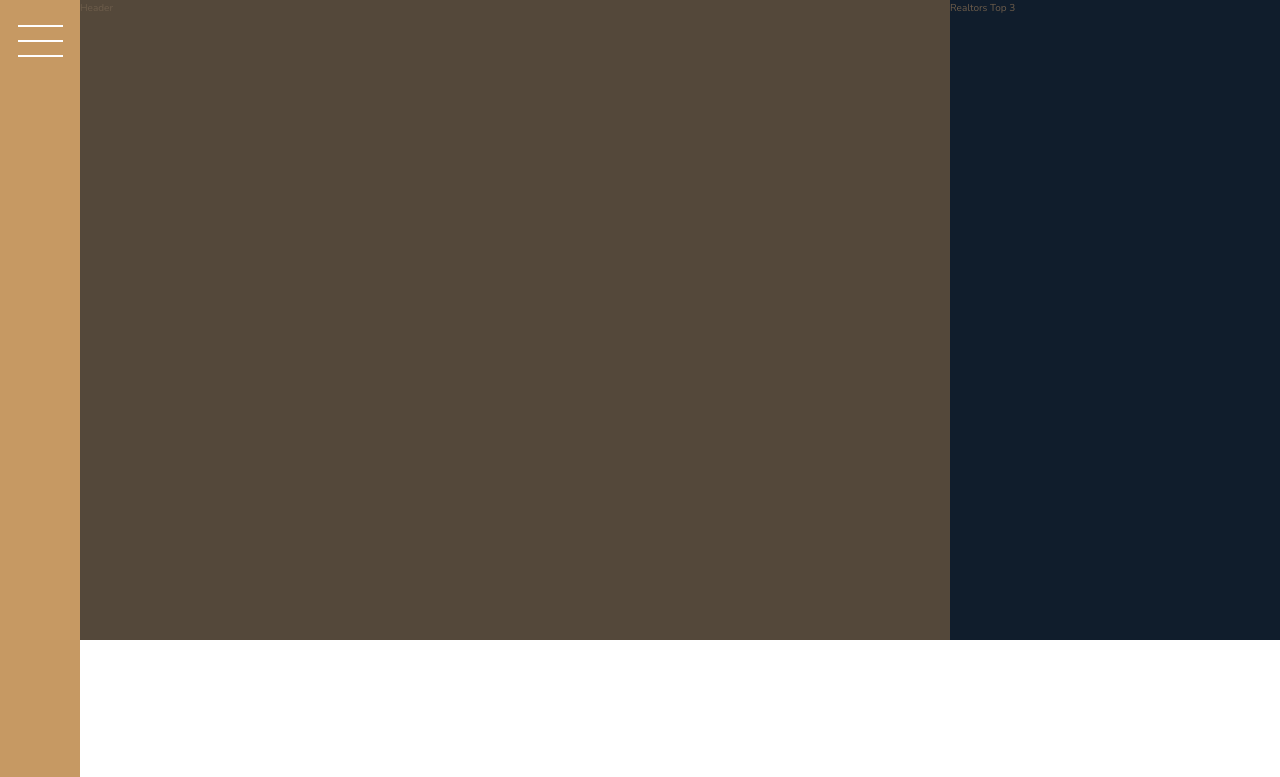
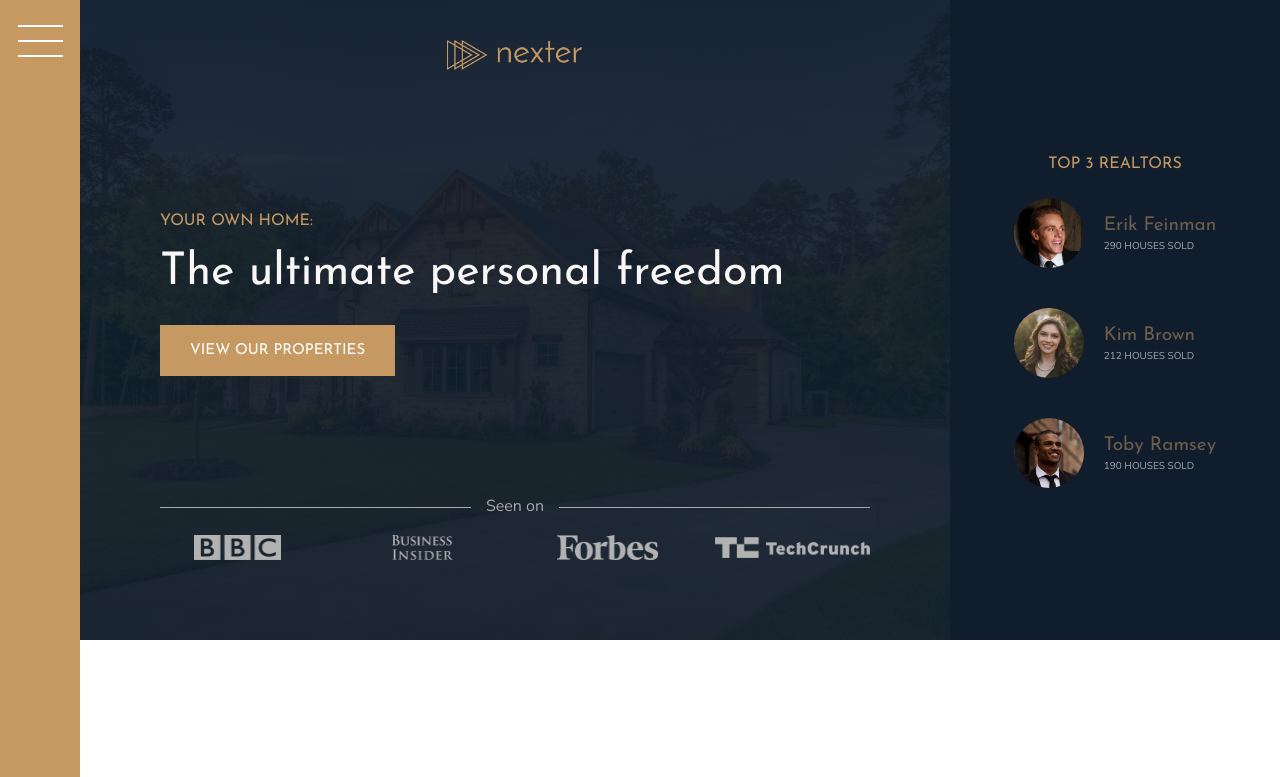
Before and after one commit to pedroariel01/using-css-grid, a website: page index.html in a window 1280 px wide. Shown: the top 777 px of the page. Drawn offline with nearby package versions, Linux system fonts and the light colour scheme.

Commit message:
Built Headers and Realtor Section

```diff
--- a/index.html
+++ b/index.html
@@ -16,10 +16,36 @@
           <button class="nav-btn"></button>
         </div>
     <header class="header">
-      Header
+      <img src="img/logo.png" alt="" class="header__logo">
+      <h3 class="heading-3">Your own home:</h3>
+      <h1 class="heading-1">The ultimate personal freedom</h1>
+      <button class="btn header__btn">View our properties</button>
+      <div class="header__seen-on-text">Seen on</div>
+      <div class="header__seen-on-logos"><img src="img/logo-bbc.png" alt="">
+        <img src="img/logo-bi.png" alt=""><img src="img/logo-forbes.png" alt=""><img src="img/logo-techcrunch.png"
+                                                                                                             alt="">
+      </div>
     </header>
     <div class="realtors">
-      Realtors Top 3
+      <h3 class="heading-3">Top 3 Realtors</h3>
+      <div class="realtors__list" >
+        <img src="img/realtor-1.jpeg" alt="" class="realtors__img">
+        <div class="realtors__details">
+          <h4 class="heading-4">Erik Feinman</h4>
+          <p class="realtors__sold">290 Houses sold</p>
+        </div>
+        <img src="img/realtor-2.jpeg" alt="" class="realtors__img">
+        <div class="realtors__details">
+          <h4 class="heading-4">Kim Brown</h4>
+          <p class="realtors__sold">212 Houses sold</p>
+        </div>
+        <img src="img/realtor-3.jpeg" alt=""class="realtors__img">
+        <div class="realtors__details">
+          <h4 class="heading-4">Toby Ramsey</h4>
+          <p class="realtors__sold">190 Houses sold</p>
+        </div>
+      </div>
+
     </div>
     <section class="features">
       <div class="feature">
--- a/sass/_header.scss
+++ b/sass/_header.scss
@@ -1,5 +1,66 @@
 .header{
   background-color: $color-grey-dark-1;
     grid-column: full-start/col-end 6;
+  background-image: linear-gradient(rgba($color-secondary,.93),rgba($color-secondary,.93)), url("../img/hero.jpeg");
+  background-size: cover;
+  background-position: center;
+  padding: 8rem;
+
+  display: grid;
+  grid-template-rows: 1fr min-content minmax(6rem, min-content) 1fr;
+  grid-template-columns: minmax(min-content, max-content);
+  justify-content: center;
+  grid-row-gap: 1.5rem;
+  padding-top: 4rem;
+
+  &__logo{
+    height: 3rem;
+    justify-self: center;
+  }
+
+  &__seen-on-logos{
+
+    display: grid;
+    grid-template-columns: repeat(4,1fr);
+    grid-gap: 3rem;
+    justify-items: center;
+    align-items: center;
+    img{
+      max-height: 2.5rem;
+      max-width: 100%;
+      filter: brightness(70%);
+    }
+  }
+
+  &__seen-on-text{
+
+    display: grid;
+    font-size: 1.6rem;
+    color: $color-grey-light-2;
+    grid-template-columns: 1fr max-content 1fr;
+    align-items: center;
+    grid-column-gap: 1.5rem;
+
+    &::before{
+      content: "";
+      height: 1px;
+      display: block;
+      background-color: currentColor;
+    }
+
+    &::after{
+      content: "";
+       height: 1px;
+      display: block;
+      background-color: currentColor;
+
+    }
+
+  }
+
+  &__btn{
+    align-self: start;
+    justify-self: start;
+  }
 
 }
--- a/sass/_realtors.scss
+++ b/sass/_realtors.scss
@@ -1,5 +1,40 @@
 .realtors{
   background-color: $color-secondary;
       grid-column: col-start 7/full-end;
+  padding: 3rem;
 
+  display: grid;
+  align-content: center;
+  justify-content: center;
+  justify-items: center;
+  grid-row-gap: 2rem;
+
+  &__list{
+
+    display: grid;
+    grid-template-columns: min-content max-content;
+    grid-column-gap:2rem ;
+    grid-row-gap: 5vh;
+    align-items: center;
+
+  }
+
+  &__details{
+
+  }
+
+  &__img{
+    width: 7rem;
+    border-radius: 50%;
+    display: block;
+
+  }
+
+  &__sold{
+
+    text-transform: uppercase;
+    color: $color-grey-light-2;
+    margin-top: -.3rem;
+
+  }
 }
--- a/sass/_typography.scss
+++ b/sass/_typography.scss
@@ -5,6 +5,9 @@
 
 .heading-1{
   @extend %heading;
+  font-size: 4.5rem;
+  color: $color-grey-light-1;
+  line-height: 1;
 
 }
 
```
Also changed, not shown: css/style.css.
